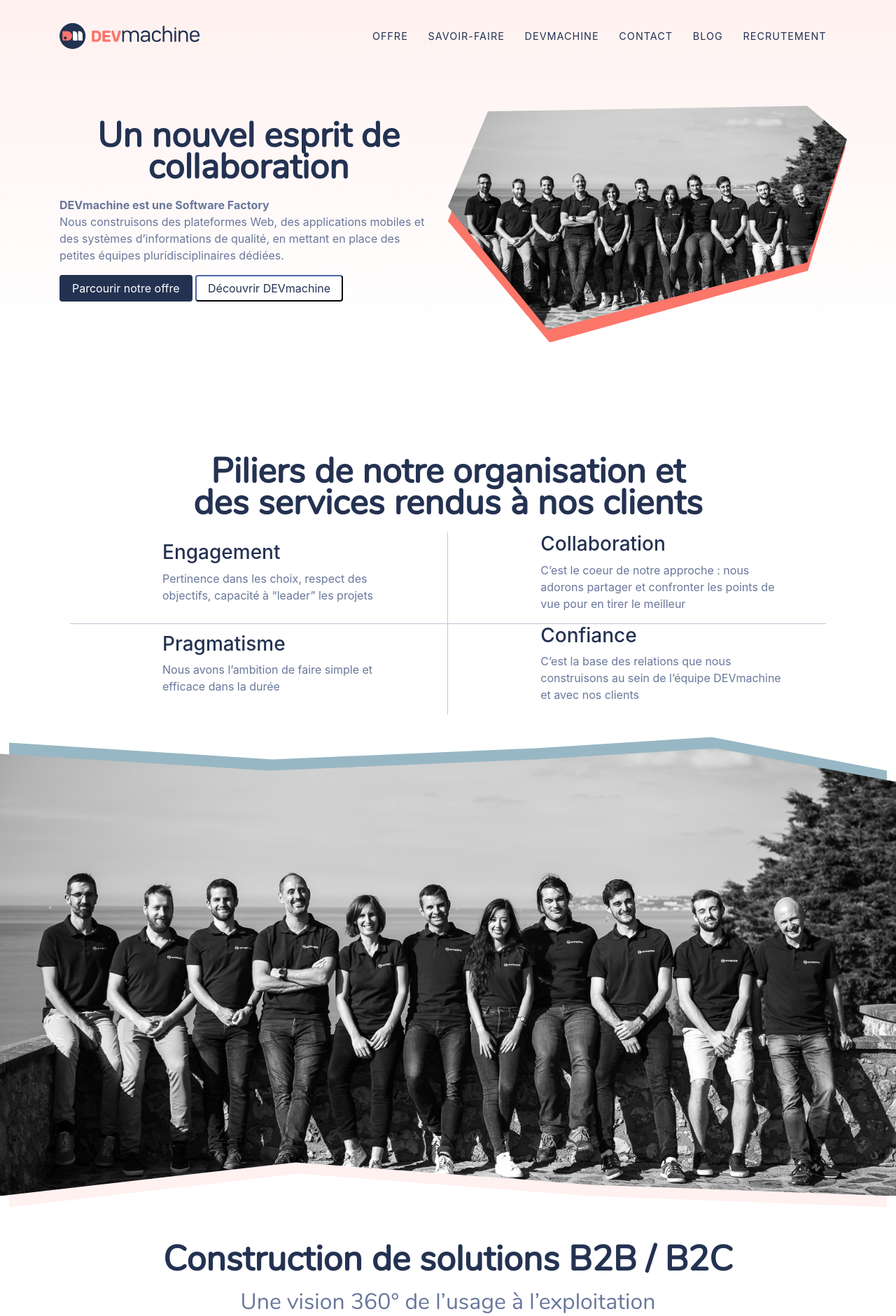
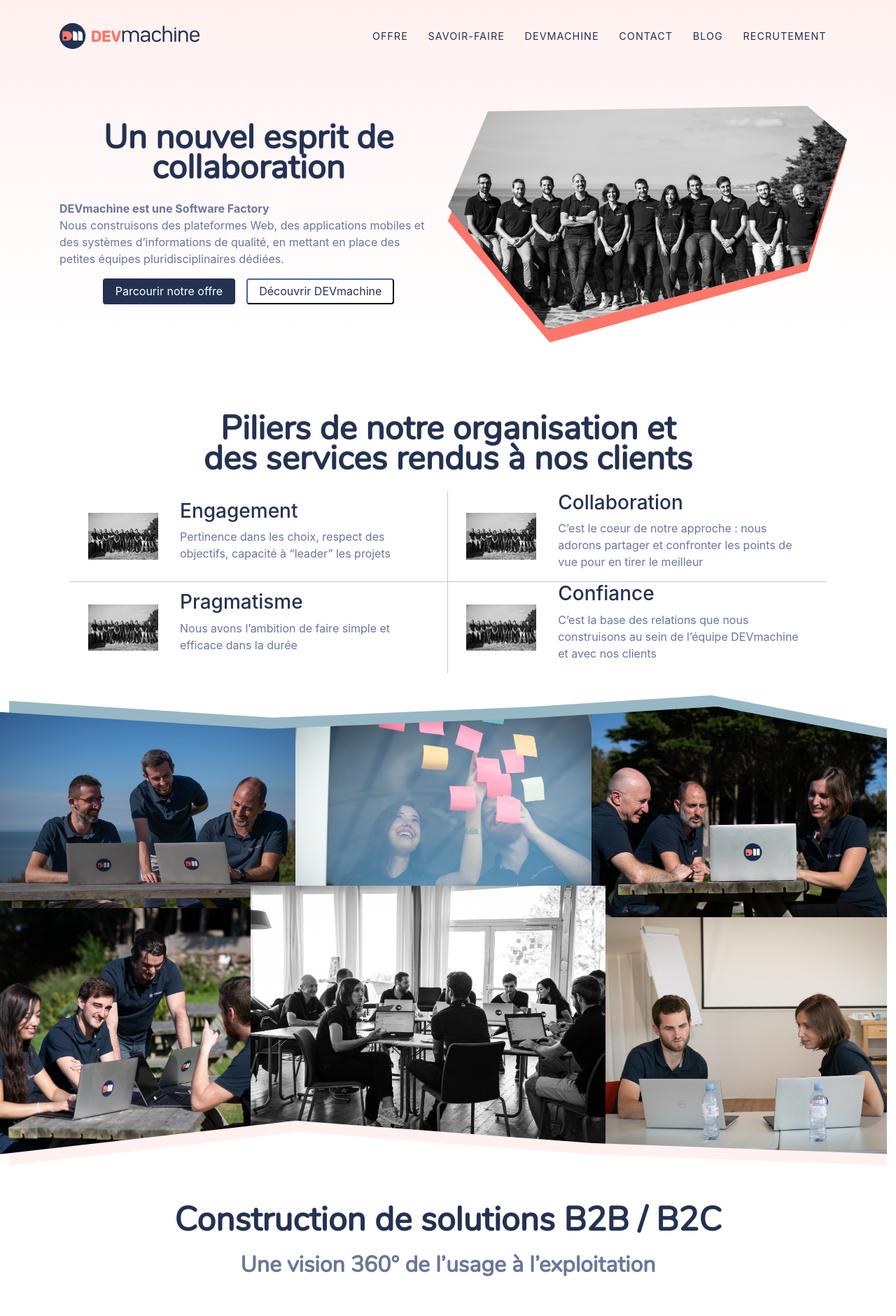
Before and after one commit to DEVmachine-fr/website, a Jekyll site: the page built from index.html, in a window 1280 px wide. Shown: the top 1881 px of the page at 70% size. Built offline with Jekyll 4.4.1, drawn with Linux system fonts in a browser that asks for light colours; nearby versions of some CDN libraries.

Commit message:
feat: improve responsive

```diff
--- a/_includes/footer.html
+++ b/_includes/footer.html
@@ -16,10 +16,10 @@
             <a id="mentions-btn" data-toggle="modal" data-target="#mentions">Mentions légales</a>
             <a href="mailto:contact@devmachine.fr">contact@devmachine.fr</a>
             <div>
-                <a href="https://twitter.com/devmachine_fr" target="_blank" class="ml-3">
+                <a href="https://twitter.com/devmachine_fr" target="_blank">
                     <img src="/assets/images/logos/twitter.png" alt="Twitter" height="18" class="mr-3">
                 </a>
-                <a href="https://fr.linkedin.com/company/devmachine" target="_blank">
+                <a href="https://fr.linkedin.com/company/devmachine" target="_blank" class="ml-3">
                     <img src="/assets/images/logos/linkedin.png" alt="LinkedIn" height="18">
                 </a>
             </div>
--- a/_sass/_footer.scss
+++ b/_sass/_footer.scss
@@ -2,12 +2,14 @@
   background-color: $secondary;
 
   div.links-container {
+    gap: 1rem;
     a {
       color: $white;
     }
   }
 
   div.bottom-container {
+    gap: 1rem;
     a {
       color: $light-grey;
     }
--- a/_sass/_index.scss
+++ b/_sass/_index.scss
@@ -35,11 +35,24 @@
       }
     }
   }
+
+  @media (max-width: $md-size) {
+    // pour que l'image avec le clip-path ne soit pas trop petite,
+    // on agrandit le container
+    div.container {
+      max-width: 98vw;
+    }
+  }
+  @media (max-width: $sm-size) {
+    // quand l'image est dessous, petite marge
+    div.shape-container {
+      margin-top: 2rem;
+    }
+  }
 }
 
 // PILIERS
 section#index-piliers {
-  margin-top: 4rem;
   color: $secondary;
 
   div.piliers-item {
@@ -77,7 +90,7 @@
 }
 
 // IMAGES
-$HEIGHT: 40rem;
+$HEIGHT: calc(min(40rem, 80vh));
 $SHAPE: polygon(0 .5rem,
   30% 2rem,
   60% 1rem,
@@ -114,12 +127,58 @@
   }
 
   div.img-container {
+    width: 100vw;
     clip-path: $SHAPE;
+    display: flex;
+    flex-wrap: wrap;
+    height: $HEIGHT;
 
-    img {
-      width: 100%;
-      height: $HEIGHT;
-      object-fit: cover;
+
+    div {
+      position: relative;
+      width: 33%;
+      height: 50%;
+      z-index: 0;
+
+      img {
+        position: absolute;
+        width: 100%;
+        height: 100%;
+        object-fit: cover;
+      }
+
+      // Déplacement des img pour ne pas tout aligner
+      &:nth-of-type(4) {
+        top: -5%;
+        left: -5%;
+        img {
+          height: 110%;
+        }
+      }
+      &:nth-of-type(5) {
+        z-index: 1;
+        top: -10%;
+        left: -5%;
+        img {
+          height: 120%;
+          width: 120%;
+        }
+      }
+      &:nth-of-type(6) {
+        top: -3%;
+        img {
+          height: 110%;
+        }
+      }
+
+      // En mode phone on retire 2 images (sinon trop chargé)
+      @media (max-width: $sm-size) {
+        width: 50%;
+        left: 0 !important;
+        &:nth-of-type(3), &:nth-of-type(5) {
+          display: none;
+        }
+      }
     }
   }
 }
@@ -137,7 +196,7 @@
     margin-top: 4rem;
 
     // TODO: merge d'images svg
-    background-image: url("/assets/images/website/prestations/woman.svg");
+    background-image: url("/assets/images/website/page-index/prestations/woman.svg");
     background-repeat: no-repeat;
     background-position: 40% 70%;
 
@@ -238,7 +297,13 @@
     margin-right: 4rem;
 
     img {
-      width: 140px;
+      width: 8rem;
+    }
+
+    // pas de marge en mode phone
+    @media (max-width: $sm-size) {
+      margin-top: 0;
+      img { width: 5rem }
     }
   }
 }
--- a/assets/css/styles.scss
+++ b/assets/css/styles.scss
@@ -83,13 +83,27 @@
 h1.section-heading {
   color: $secondary;
   font-weight: 900;
-  font-size: 50px;
-  line-height: 45px;
-  margin: 20px 0;
+  font-size: 3rem;
+  line-height: 2.7rem;
+  margin: 1.5rem 0;
+
+  @media (max-width: $sm-size) {
+    font-size: 2rem;
+    line-height: 1.7rem;
+  }
 }
 
 h2.section-subheading {
   color: $third;
+  font-weight: 800;
+}
+
+// Intro de chaque page
+section.intro {
+  div.btn-container {
+    justify-content: center;
+    gap: 1rem;
+  }
 }
 
 // TEXT COLORS
@@ -104,6 +118,11 @@
 ul.arrow-list, article.post-content ul {
   list-style-type: none;
 
+  // on retire la marge de base de "ul" sur phone
+  @media (max-width: $sm-size) {
+    padding-inline-start: 0;
+  }
+
   li {
     background-image: url(/assets/images/circle-arrow-right.svg);
     background-repeat: no-repeat;
--- a/index.html
+++ b/index.html
@@ -5,7 +5,7 @@
 # front matter tells Jekyll to process Liquid
 ---
 <!-- INTRO -->
-<section id="index-intro">
+<section id="index-intro" class="intro">
   <div class="container">
     <div class="row">
       <div class="col-md-6 col-sm-12">
@@ -14,6 +14,8 @@
           <p class="text-grey"><b>DEVmachine est une Software Factory</b><br/>Nous construisons des plateformes Web, des applications mobiles et des systèmes d’informations de qualité, en mettant en place des petites équipes pluridisciplinaires dédiées.
           </p>
         </div>
+
+        <div class="row btn-container">
           <button type="button" class="dm-btn dm-btn-blue">
             <a href="/offre">Parcourir notre offre</a>
           </button>
@@ -21,6 +23,8 @@
             <a href="/dm">Découvrir DEVmachine</a>
           </button>
         </div>
+      </div>
+
       <div class="col-md-6 col-sm-12 shape-container">
         <div class="image-container">
           <img class="w-100" alt="Team DEVmachine" src="/assets/images/website/dm-group.jpg"/>
@@ -40,7 +44,7 @@
     <div class="col-12 d-flex flex-wrap">
       <div class="piliers-item col-lg-6 col-sm-12 d-inline-flex justify-content-around align-items-center">
         <div>
-                    <img alt="" src="/assets/images/website/piliers/engagement.jpg"/>
+          <img alt="" src="/assets/images/website/page-index/piliers/engagement.jpg"/>
         </div>
         <div class="piliers-text">
           <h3>Engagement</h3>
@@ -49,7 +53,7 @@
       </div>
       <div class="piliers-item col-lg-6 col-sm-12 d-inline-flex justify-content-around align-items-center">
         <div>
-                    <img alt="" src="/assets/images/website/piliers/engagement.jpg"/>
+          <img alt="" src="/assets/images/website/page-index/piliers/engagement.jpg"/>
         </div>
         <div class="piliers-text">
           <h3>Collaboration</h3>
@@ -58,7 +62,7 @@
       </div>
       <div class="piliers-item col-lg-6 col-sm-12 d-inline-flex justify-content-around align-items-center">
         <div>
-                    <img alt="" src="/assets/images/website/piliers/engagement.jpg"/>
+          <img alt="" src="/assets/images/website/page-index/piliers/engagement.jpg"/>
         </div>
         <div class="piliers-text">
           <h3>Pragmatisme</h3>
@@ -67,7 +71,7 @@
       </div>
       <div class="piliers-item col-lg-6 col-sm-12 d-inline-flex justify-content-around align-items-center">
         <div>
-                    <img alt="" src="/assets/images/website/piliers/engagement.jpg"/>
+          <img alt="" src="/assets/images/website/page-index/piliers/engagement.jpg"/>
         </div>
         <div class="piliers-text">
           <h3>Confiance</h3>
@@ -79,10 +83,15 @@
 </section>
 
 <!-- IMAGES -->
-<section id="index-images">
+<section id="index-images" aria-hidden="true">
   <div class="shape-container bg-blue"></div>
   <div class="img-container">
-        <img alt="Equipe DEVmachine" src="/assets/images/website/dm-group.jpg" />
+    <div><img alt="" src="/assets/images/website/page-index/images-shape/img1.jpg" /></div>
+    <div><img alt="" src="/assets/images/website/page-index/images-shape/img2.jpg" /></div>
+    <div><img alt="" src="/assets/images/website/page-index/images-shape/img3.jpg" /></div>
+    <div><img alt="" src="/assets/images/website/page-index/images-shape/img4.jpg" /></div>
+    <div><img alt="" src="/assets/images/website/page-index/images-shape/img5.jpg" /></div>
+    <div><img alt="" src="/assets/images/website/page-index/images-shape/img6.jpg" /></div>
   </div>
   <div class="shape-container bg-pink"></div>
 </section>
@@ -94,7 +103,8 @@
       <h1 class="section-heading">Construction de solutions B2B / B2C</h1>
       <h2 class="section-subheading">Une vision 360° de l’usage à l’exploitation</h2>
     </div>
-        <div class="col-12 d-flex align-items-center mt-5">
+    <div class="row align-items-center mt-5">
+      <div class="col-lg-6 col-md-6 col-sm-12">
         <ul class="arrow-list">
           <li>Définition de solution logicielle / définition de produit</li>
           <li>UX/UI</li>
@@ -103,8 +113,9 @@
           <li>Déploiement</li>
           <li>Infogérance</li>
         </ul>
-            <div class="col-4 d-inline-block">
-                <img class="w-50" alt="" src="/assets/images/website/dm-group.jpg"/>
+      </div>
+      <div class="col-lg-6 col-md-6 col-sm-12">
+        <img class="w-100" alt="" src="/assets/images/website/dm-group.jpg"/>
       </div>
     </div>
   </div>
@@ -167,7 +178,7 @@
   </div>
   <!-- IMAGE FLEUR A DROITE -->
   <div class="img-container">
-        <img alt="" src="/assets/images/website/prestations/bottom-flower.png"/>
+    <img alt="" src="/assets/images/website/page-index/prestations/bottom-flower.png"/>
   </div>
 </section>
 
@@ -181,7 +192,7 @@
     </div>
     <div class="col-12 skill-items">
       <div class="col-lg-6 col-md-12 skill-item">
-                <img alt="" src="/assets/images/website/prestations/bottom-flower.png"/>
+        <img alt="" src="/assets/images/website/page-index/prestations/bottom-flower.png"/>
         <h3>Des compétences</h3>
         <p>Majoritairement techniques</p>
       </div>
@@ -215,8 +226,8 @@
     <div class="row">
       <div class="col-lg-6 text-center">
         <div class="img-container">
-                    <img class="circle" alt="" src="/assets/images/website/savoir-plus/circle_shape.svg">
-                    <img class="julien" alt="" src="/assets/images/website/savoir-plus/julien-dos.jpg"/>
+          <img class="circle" alt="" src="/assets/images/website/page-index/savoir-plus/circle_shape.svg">
+          <img class="julien" alt="" src="/assets/images/website/page-index/savoir-plus/julien-dos.jpg"/>
         </div>
       </div>
       <div class="col-lg-6 text-center">
```
Lines whose indentation alone changed are shown as unchanged.
